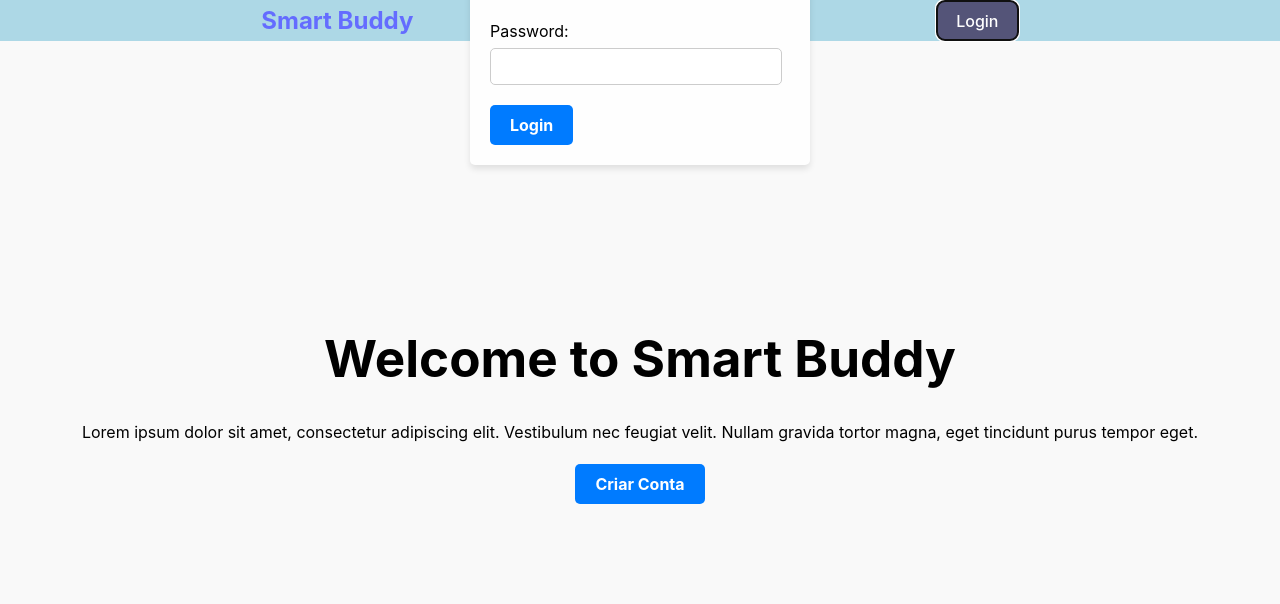
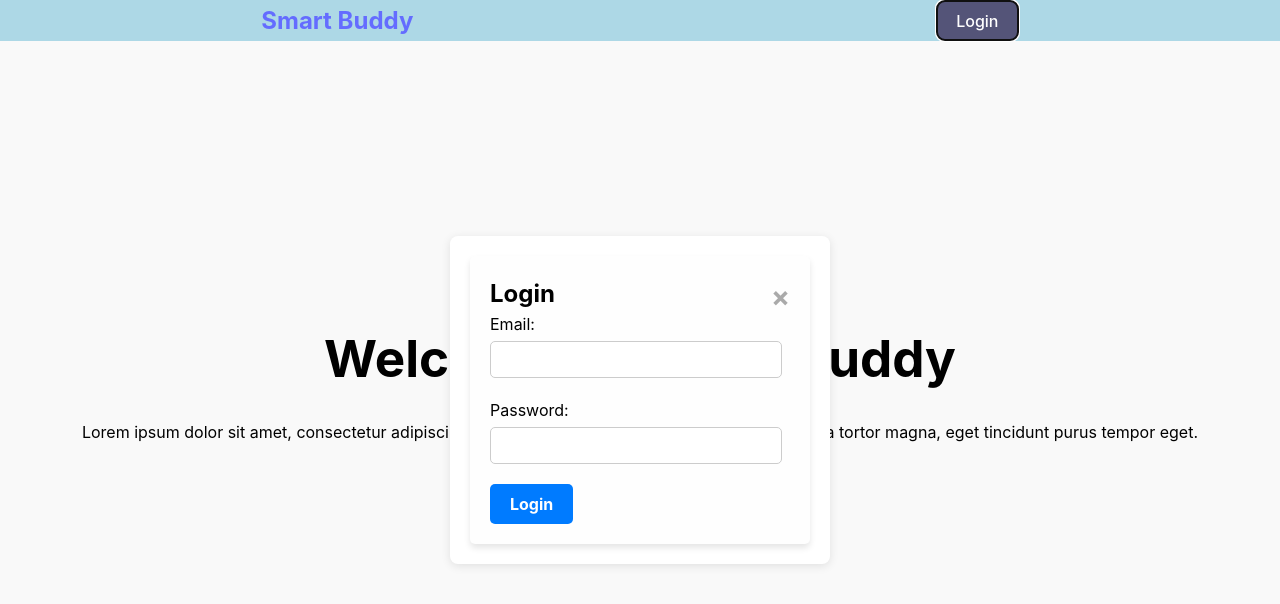
Before and after one commit to junior-silva-fatec/smart-buddy, a React (Vite) app in the folder smart-buddy/: page / in a window 1280 px wide. Both pictures are taken after a click on the button "Login". Shown: the top 604 px of the page. Built offline with nearby package versions, Linux system fonts and the light colour scheme.

Commit message:
Modal Login centralizado

```diff
--- a/smart-buddy/src/components/Header.jsx
+++ b/smart-buddy/src/components/Header.jsx
@@ -55,7 +55,7 @@ function Header() {
       </Link>{" "}
       <button onClick={handleLoginClick}>Login</button>
       {showModal && (
-        <div className="modal">
+        <div className="modalLogin">
           <div className="modal-content">
             <span className="close" onClick={handleCloseModal}>
               &times;
--- a/smart-buddy/src/index.css
+++ b/smart-buddy/src/index.css
@@ -517,3 +517,14 @@ button[type="submit"]:hover,
 button[type="button"]:hover {
   background-color: #0056b3;
 }
+
+.modalLogin {
+  position: fixed;
+  top: 50%;
+  left: 50%;
+  transform: translate(-50%, -50%);
+  background-color: white;
+  padding: 20px;
+  box-shadow: 0 2px 10px rgba(0, 0, 0, 0.1);
+  border-radius: 8px;
+}
```
